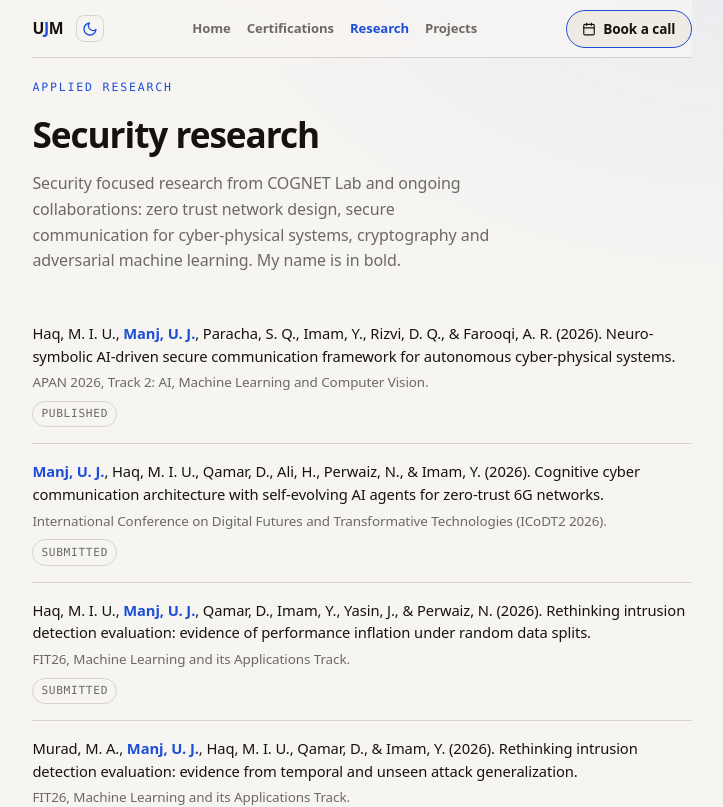
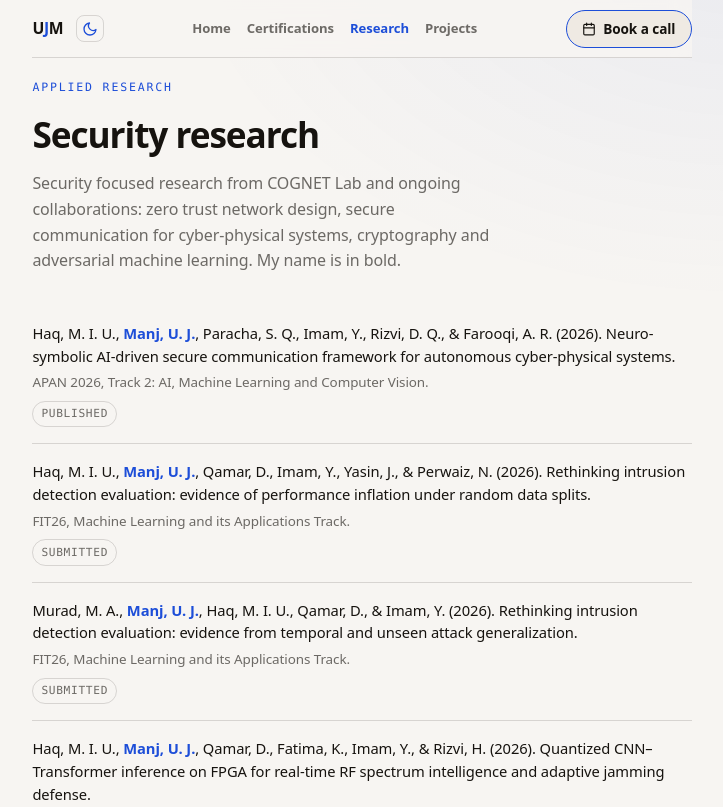
Before and after one commit to Umair-JM/Umair-JM.github.io, a React (Vite) app: page /research in a window 1280 px wide. Shown: the top 807 px of the page, without its empty margins (278-1001 px from the left). Built offline with nearby package versions, Linux system fonts and the light colour scheme; a web font is replaced by a local one.

Commit message:
Remove rejected ICoDT2 6G submission from security research

```diff
--- a/src/data.js
+++ b/src/data.js
@@ -164,12 +164,6 @@ export const securityResearch = [
   },
   {
     cite:
-      "Manj, U. J., Haq, M. I. U., Qamar, D., Ali, H., Perwaiz, N., & Imam, Y. (2026). Cognitive cyber communication architecture with self-evolving AI agents for zero-trust 6G networks.",
-    venue: "International Conference on Digital Futures and Transformative Technologies (ICoDT2 2026).",
-    status: "Submitted",
-  },
-  {
-    cite:
       "Haq, M. I. U., Manj, U. J., Qamar, D., Imam, Y., Yasin, J., & Perwaiz, N. (2026). Rethinking intrusion detection evaluation: evidence of performance inflation under random data splits.",
     venue: "FIT26, Machine Learning and its Applications Track.",
     status: "Submitted",
```
